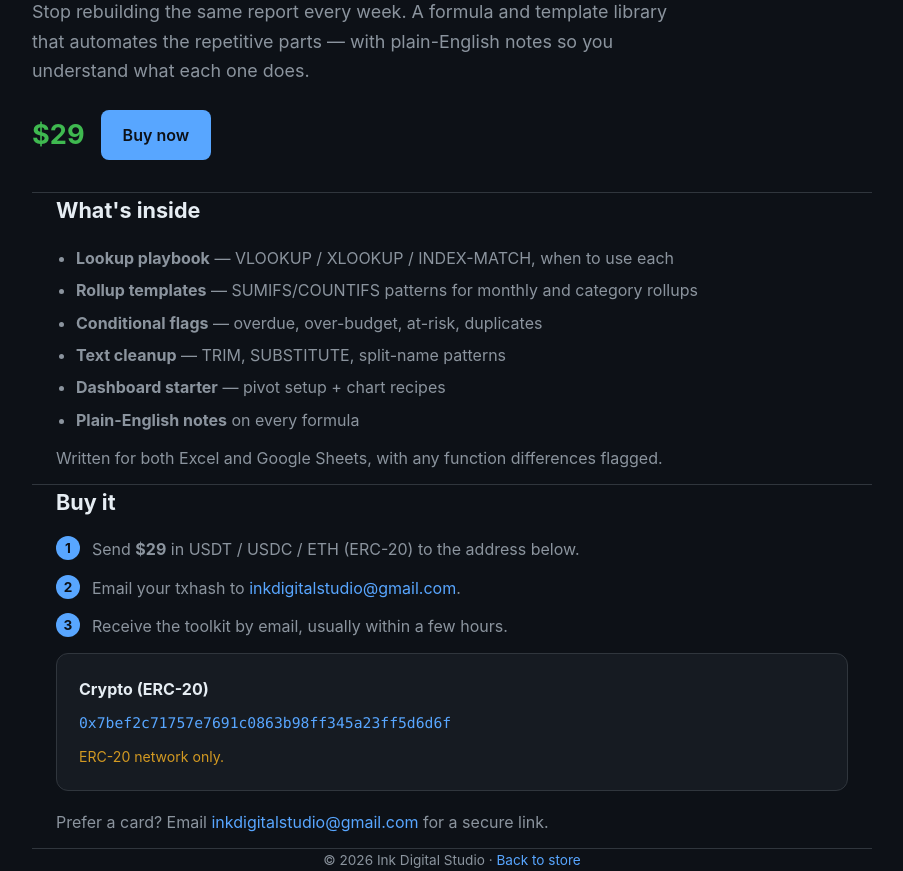
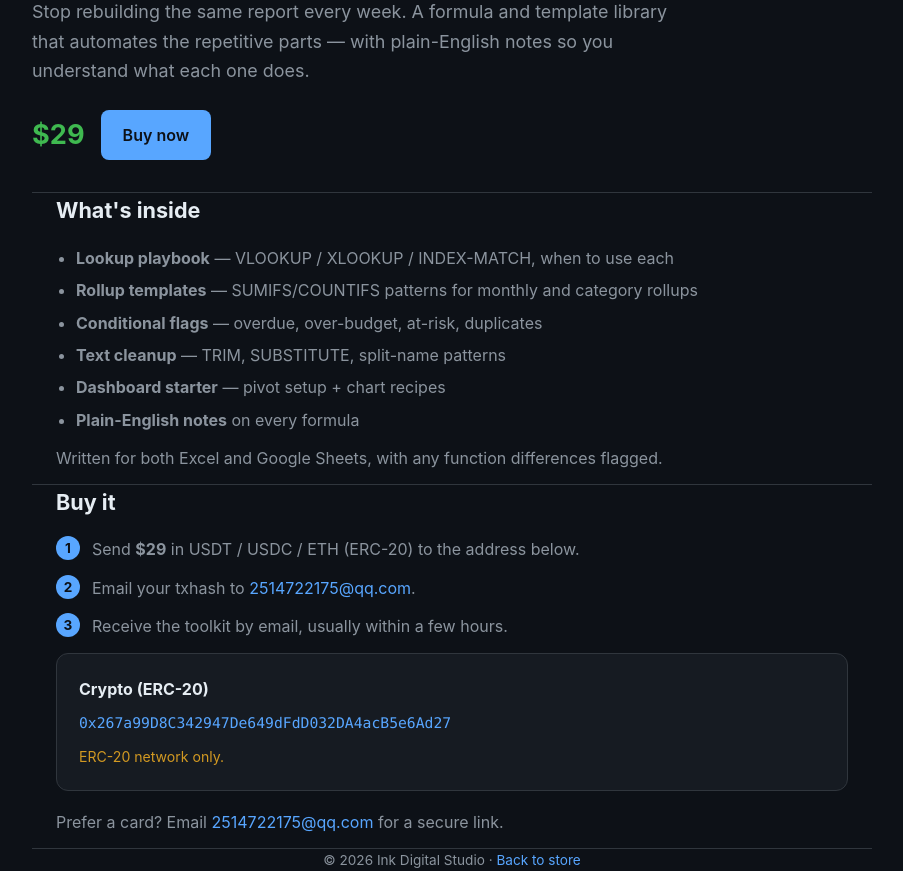
Before and after one commit to aa2256bc/ink-digital-studio, a plain HTML site: page products/excel-automation-toolkit.html in a window 1280 px wide. Shown: the part 151-1022 px from the top of the page, without its empty margins (188-1091 px from the left). Drawn offline with Linux system fonts and the light colour scheme.

Commit message:
Update contact email for purchase instructions

```diff
--- a/products/excel-automation-toolkit.html
+++ b/products/excel-automation-toolkit.html
@@ -55,15 +55,15 @@ a{color:var(--acc);text-decoration:none}
 <h2>Buy it</h2>
 <ol class="steps">
 <li>Send <strong>$29</strong> in USDT / USDC / ETH (ERC-20) to the address below.</li>
-<li>Email your txhash to <a href="mailto:inkdigitalstudio@gmail.com">inkdigitalstudio@gmail.com</a>.</li>
+<li>Email your txhash to <a href="mailto:2514722175@qq.com">2514722175@qq.com</a>.</li>
 <li>Receive the toolkit by email, usually within a few hours.</li>
 </ol>
 <div class="pay">
 <strong>Crypto (ERC-20)</strong>
-<span class="addr">0x7bef2c71757e7691c0863b98ff345a23ff5d6d6f</span>
+<span class="addr">0x267a99D8C342947De649dFdD032DA4acB5e6Ad27</span>
 <div class="note">ERC-20 network only.</div>
 </div>
-<p style="margin-top:18px">Prefer a card? Email <a href="mailto:inkdigitalstudio@gmail.com">inkdigitalstudio@gmail.com</a> for a secure link.</p>
+<p style="margin-top:18px">Prefer a card? Email <a href="mailto:2514722175@qq.com">2514722175@qq.com</a> for a secure link.</p>
 </section>
 <footer class="wrap">© 2026 Ink Digital Studio · <a href="../index.html">Back to store</a></footer>
 </body>
```
